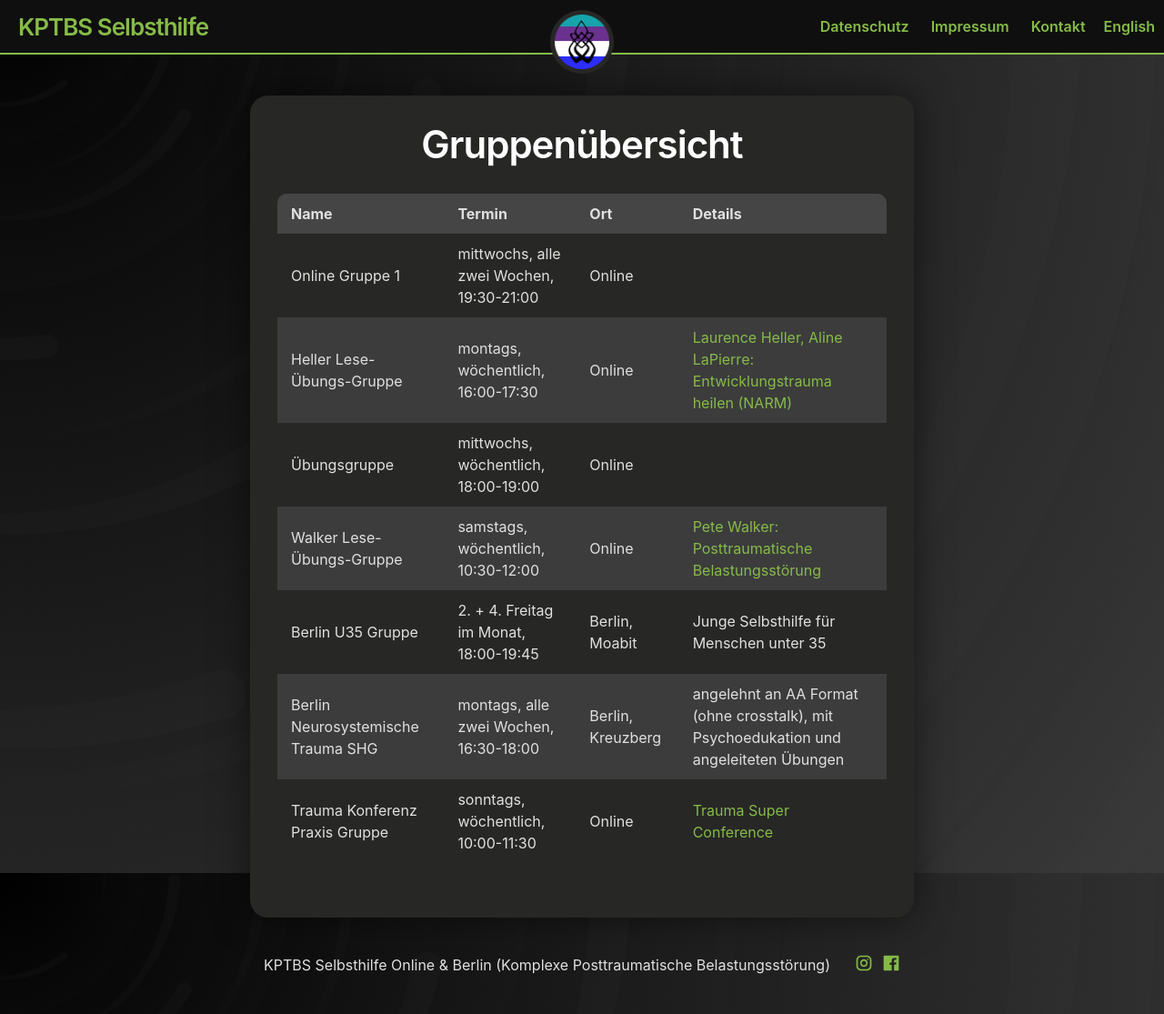
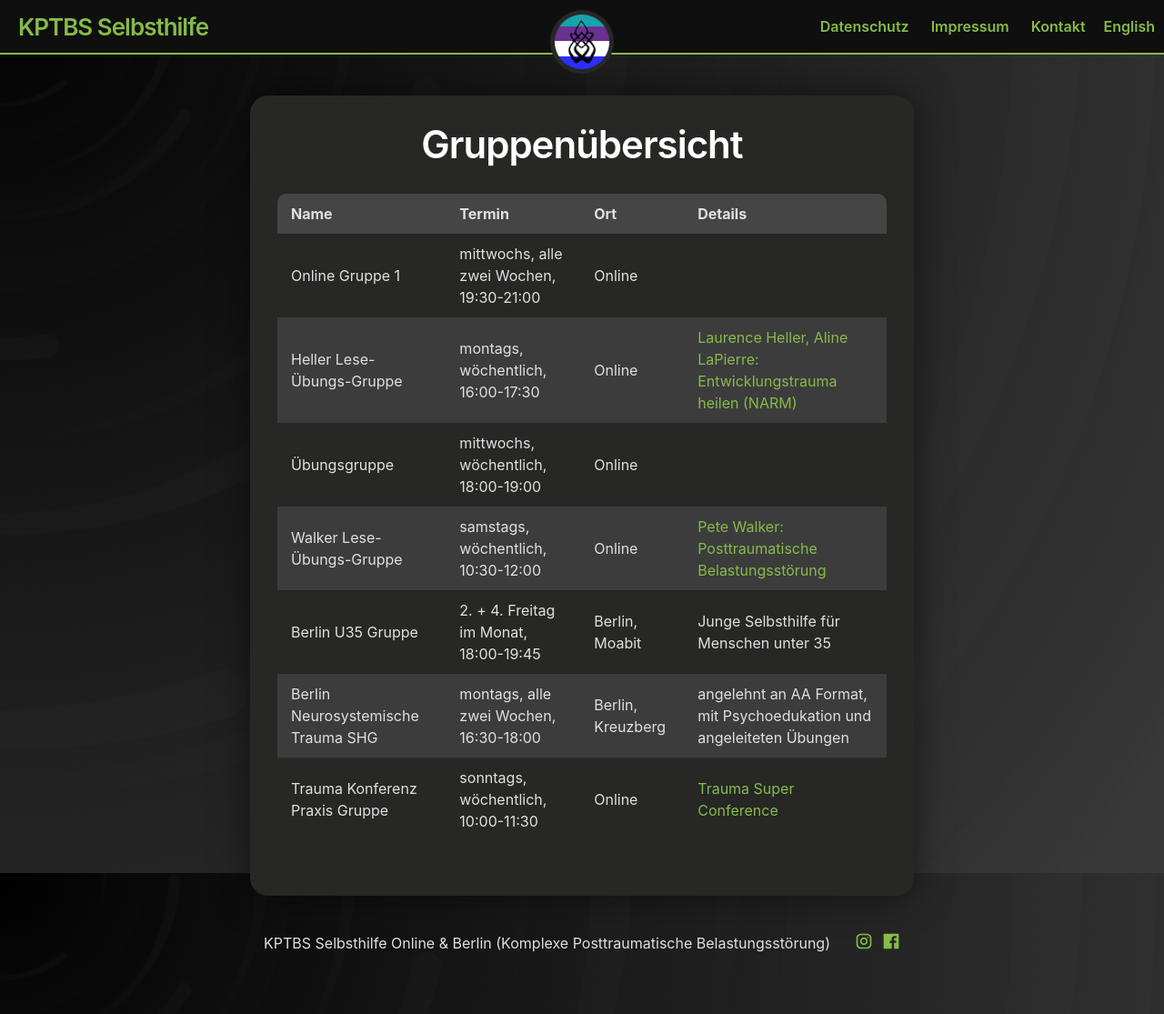
Before and after one commit to 3xz/k-ptbs, a Jekyll site: the page built from _posts/2023-07-13-gruppenliste.md, in a window 1280 px wide and 1115 px high. Shown: the whole window at 91% size. Built offline with Jekyll 4.4.1, drawn with Linux system fonts in a browser that asks for light colours.

Commit message:
Update 2023-07-13-gruppenliste.md

```diff
--- a/_posts/2023-07-13-gruppenliste.md
+++ b/_posts/2023-07-13-gruppenliste.md
@@ -10,5 +10,5 @@ title: Gruppenübersicht
 | Übungsgruppe | mittwochs, wöchentlich, 18:00-19:00 | Online |     |
 | Walker Lese-Übungs-Gruppe | samstags, wöchentlich, 10:30-12:00 | Online | [Pete Walker: Posttraumatische Belastungsstörung](https://www.amazon.de/dp/3962570756/) |
 | Berlin U35 Gruppe | 2. + 4. Freitag im Monat, 18:00-19:45 | Berlin, Moabit | Junge Selbsthilfe für Menschen unter 35 |
-| Berlin Neurosystemische Trauma SHG | montags, alle zwei Wochen, 16:30-18:00 | Berlin, Kreuzberg | angelehnt an AA Format (ohne crosstalk), mit Psychoedukation und angeleiteten Übungen |
+| Berlin Neurosystemische Trauma SHG | montags, alle zwei Wochen, 16:30-18:00 | Berlin, Kreuzberg | angelehnt an AA Format, mit Psychoedukation und angeleiteten Übungen |
 | Trauma Konferenz Praxis Gruppe | sonntags, wöchentlich, 10:00-11:30 | Online | [Trauma Super Conference](https://www.consciouslife.com/conferences/tsc-5) |
```
